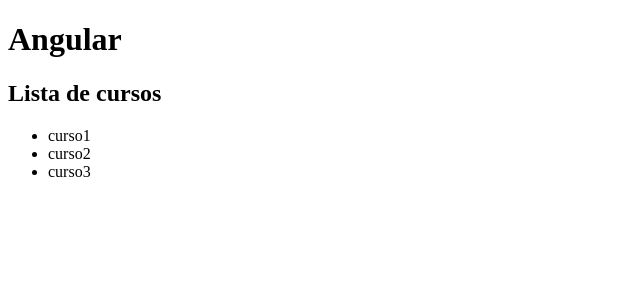
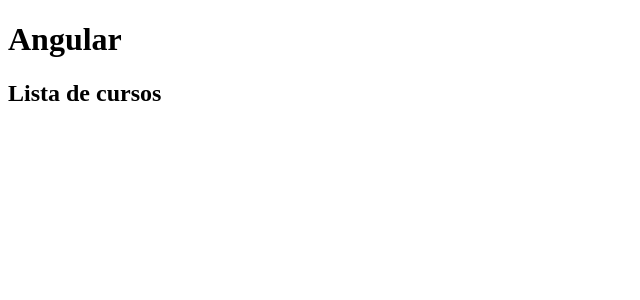
Before and after one commit to GabrieleSuzart/angular_udemy, an Angular app in the folder hello-world/: page / in a window 1280 px wide. Shown: the top 300 px of the page, without its empty margins (0-640 px from the left). Built offline with nearby package versions, Linux system fonts and the light colour scheme.

Commit message:
Seção 3 - Lição 36. Services - Lista otimizada

```diff
--- a/hello-world/src/app/courses.component.ts
+++ b/hello-world/src/app/courses.component.ts
@@ -15,5 +15,5 @@
 
 export class CoursesComponent {
     title = "Lista de cursos";
-    courses = ["curso1", "curso2", "curso3"];
+    courses;
 }
--- /dev/null
+++ b/hello-world/src/app/courses.service.ts
@@ -0,0 +1,6 @@
+
+export class CousesService {
+    getCourses() {
+        return ["curso1", "curso2", "curso3"];
+    }
+}
```
